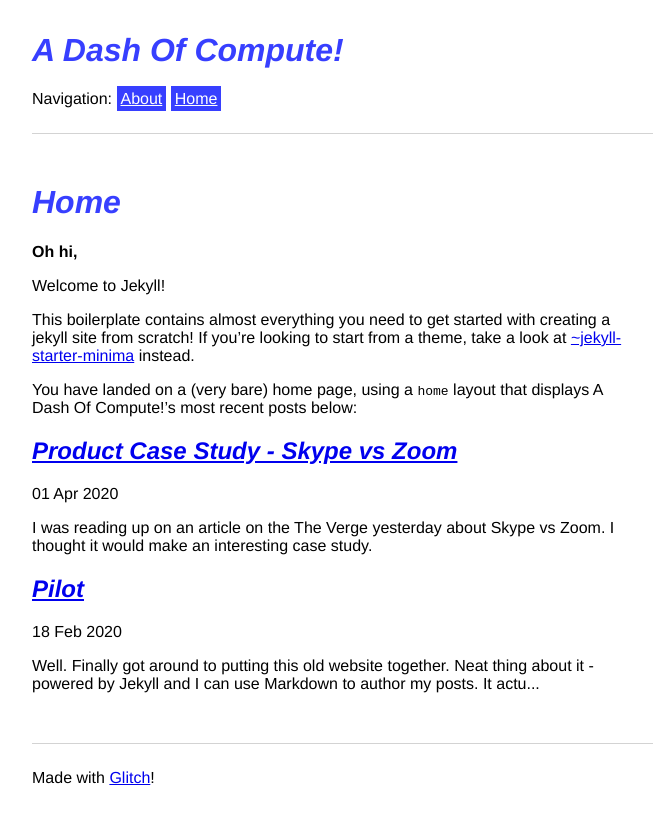
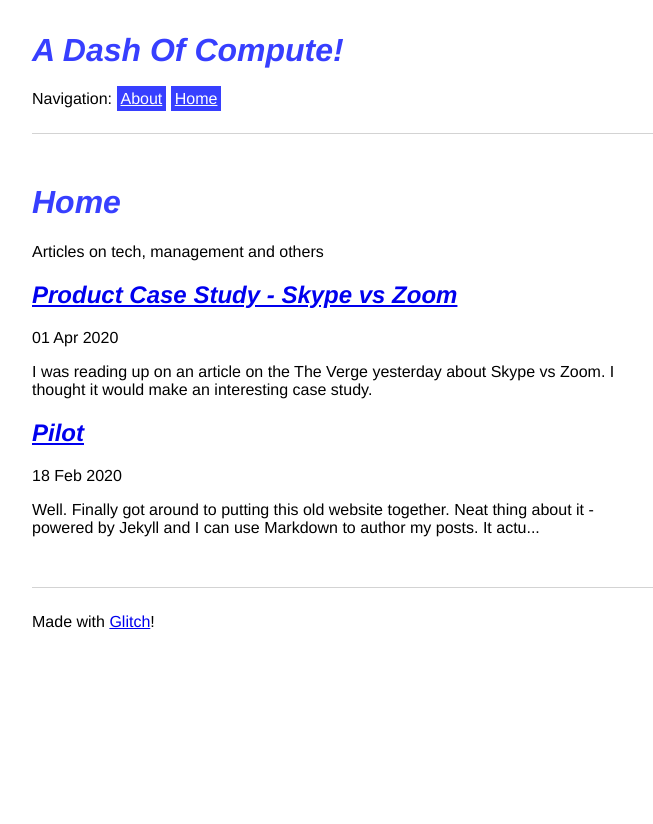
Before and after one commit to sautee/sautee.github.io, a Jekyll site: the page built from pages/index.md, in a window 1280 px wide. Shown: the top 824 px of the page, without its empty margins (0-653 px from the left). Built offline with Jekyll 4.4.1, drawn with Linux system fonts in a browser that asks for light colours.

Commit message:
Update index.md

```diff
--- a/pages/index.md
+++ b/pages/index.md
@@ -4,10 +4,4 @@ layout: home
 permalink: /
 ---
 
-**Oh hi,**
-
-Welcome to Jekyll!
-
-This boilerplate contains almost everything you need to get started with creating a jekyll site from scratch! If you're looking to start from a theme, take a look at [~jekyll-starter-minima](https://glitch.com/~jekyll-starter-minima) instead.
-
-You have landed on a (very bare) home page, using a `home` layout that displays {{ site.title }}'s most recent posts below:
+Articles on tech, management and others
```
